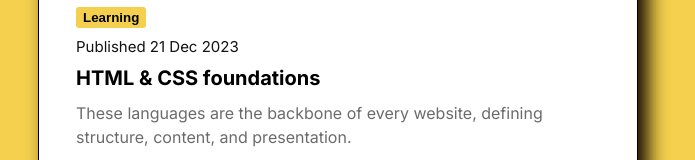
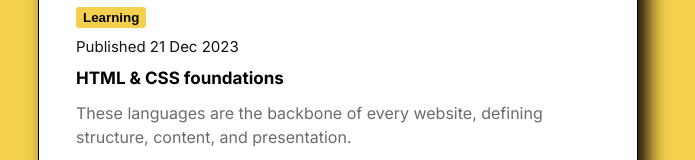
Before and after one commit to Francesiyamu/Blog-Preview-Card, a plain HTML site: page index.html in a window 1280 px wide. Shown: the part 437-597 px from the top of the page, without its empty margins (302-997 px from the left). Drawn offline with Linux system fonts and the light colour scheme.

Commit message:
font size adjusted

```diff
--- a/index.css
+++ b/index.css
@@ -138,6 +138,10 @@ article .language-description{
 
     }
 
+    .header h1{
+        font-size: 17px;
+    }
+
 }
 
 
```
